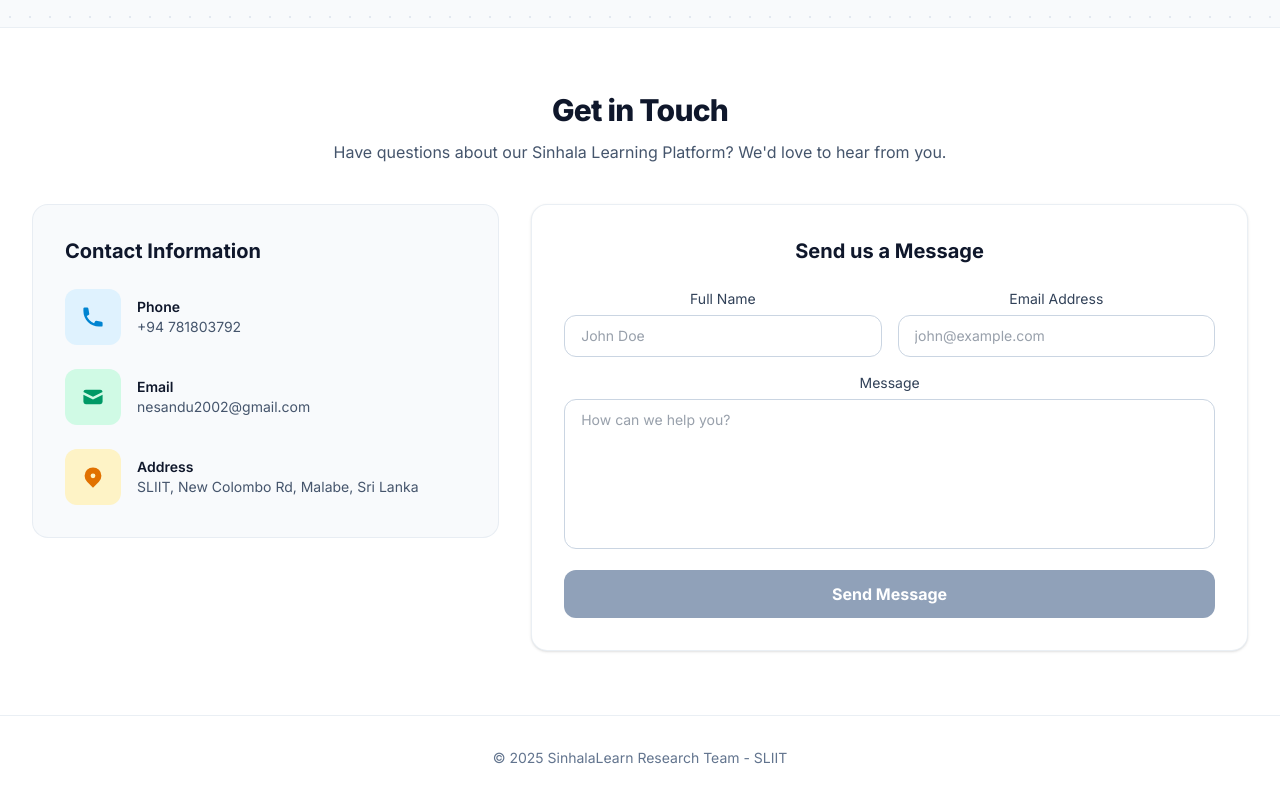
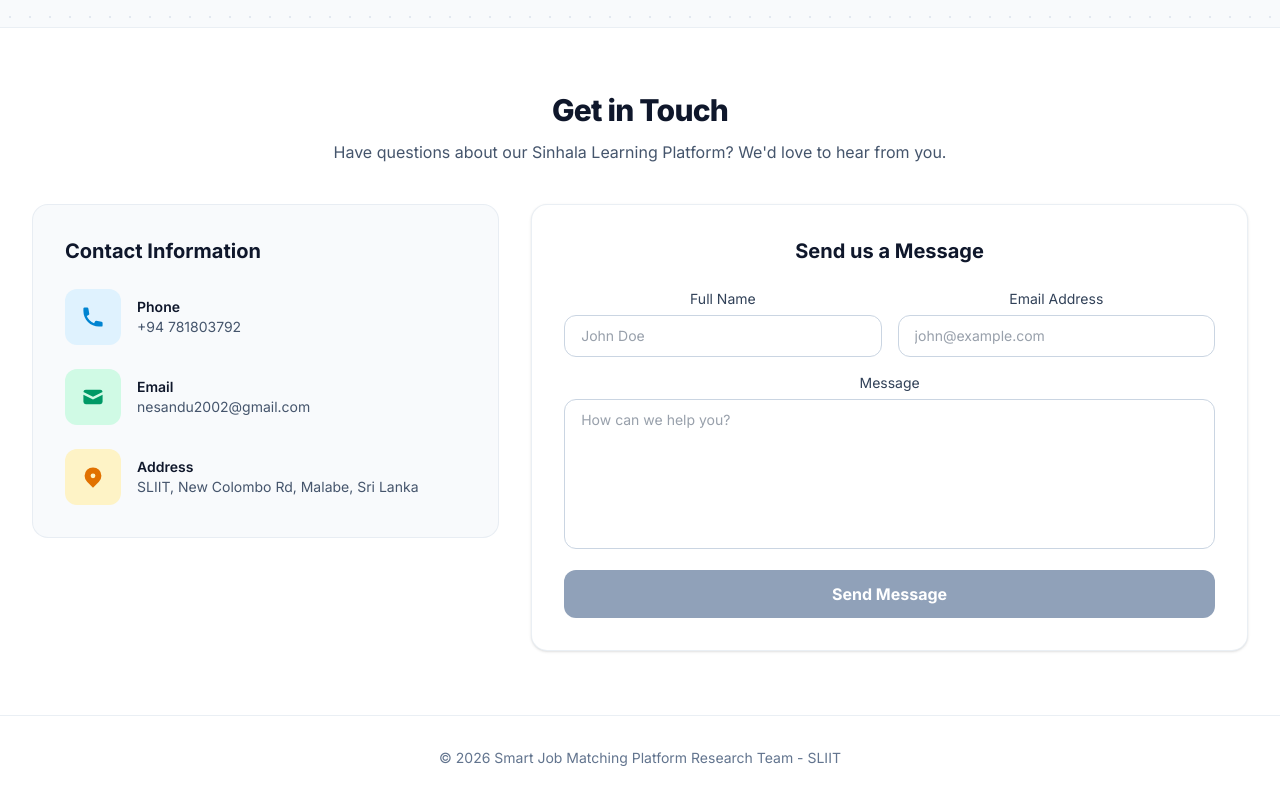
Before and after one commit to Nesandu123/Hiring, a React (Vite) app: page / in a window 1280 px wide. Shown: the part 5025-5825 px from the top of the page. Built offline with nearby package versions, Linux system fonts and the light colour scheme; no server answers.

Commit message:
update footer copyright year and organization name

```diff
--- a/src/components/Footer/Footer.tsx
+++ b/src/components/Footer/Footer.tsx
@@ -7,7 +7,7 @@ const Footer: React.FC = () => {
       <div className="max-w-7xl mx-auto px-4 sm:px-6 lg:px-8 py-8">
         <div className="flex justify-center">
           <p className="text-sm text-slate-500 dark:text-slate-400 text-center transition-colors">
-            © 2025 SinhalaLearn Research Team - SLIIT
+            © 2026 Smart Job Matching Platform Research Team - SLIIT
           </p>
         </div>
       </div>
```
